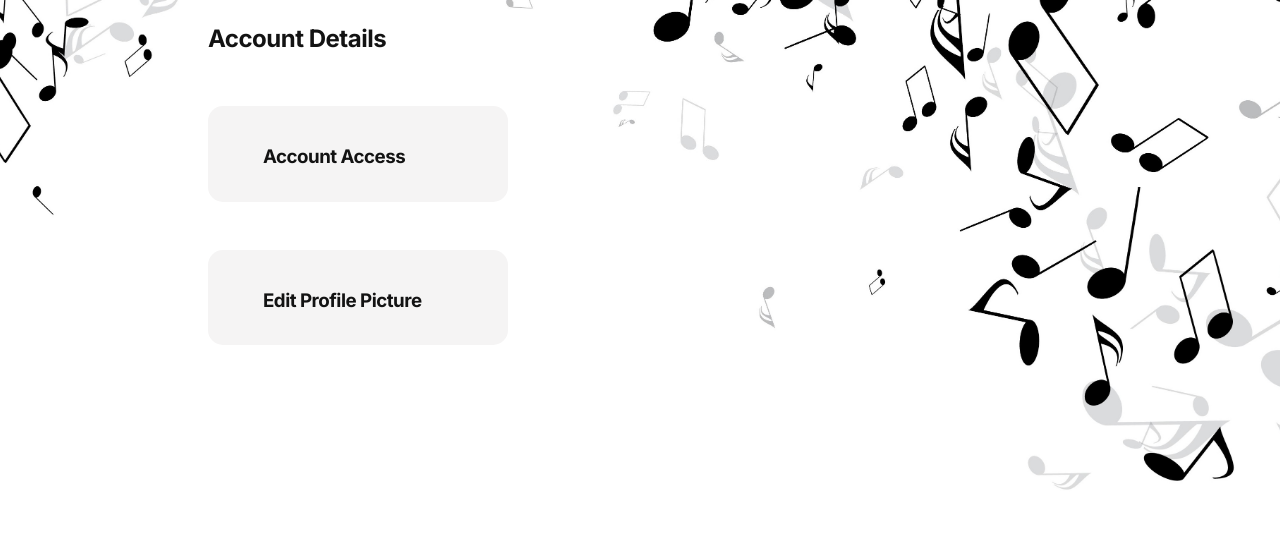
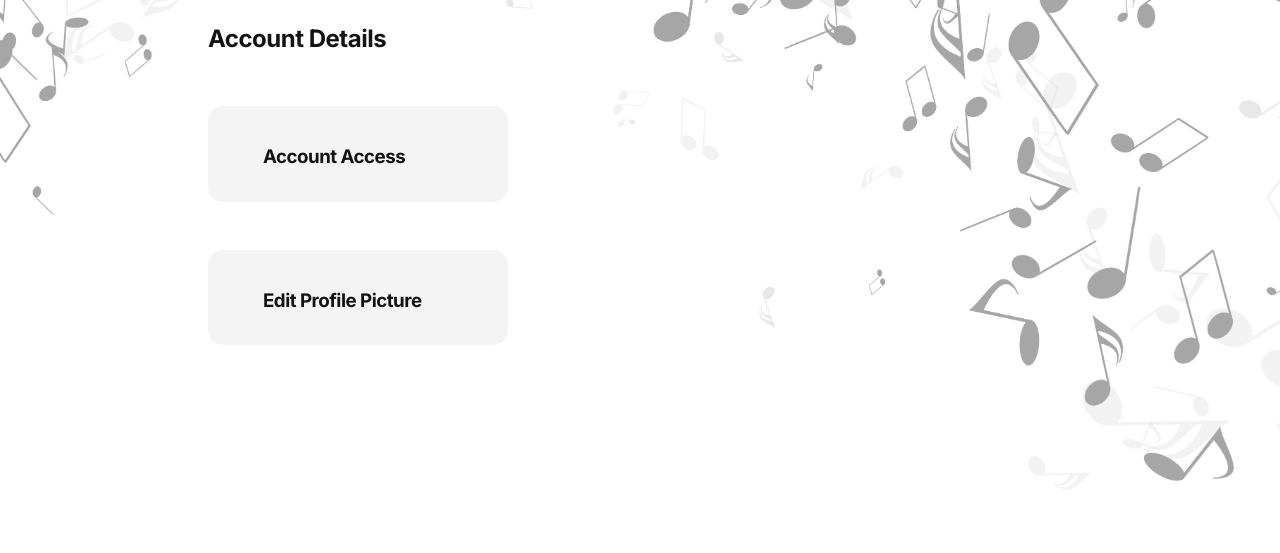
Before and after one commit to info340a-wi24/project-eunbecha, a React app: page /account in a window 1280 px wide. Shown: the part 268-821 px from the top of the page. Built offline with nearby package versions, Linux system fonts and the light colour scheme; some packages are replaced by stand-ins of ours.

Commit message:
changed background photo

```diff
--- a/src/index.css
+++ b/src/index.css
@@ -288,7 +288,7 @@ table thead {
     }
 
     .accountPageBody, .profilePicPageBody {
-        background-image: url('../img/photo4.jpeg');
+        background-image: url('../img/photo4.jpg');
         background-position: top;
         background-size: cover;
         width: 100%;
```
Also changed, not shown: img/photo4.jpg (added).
